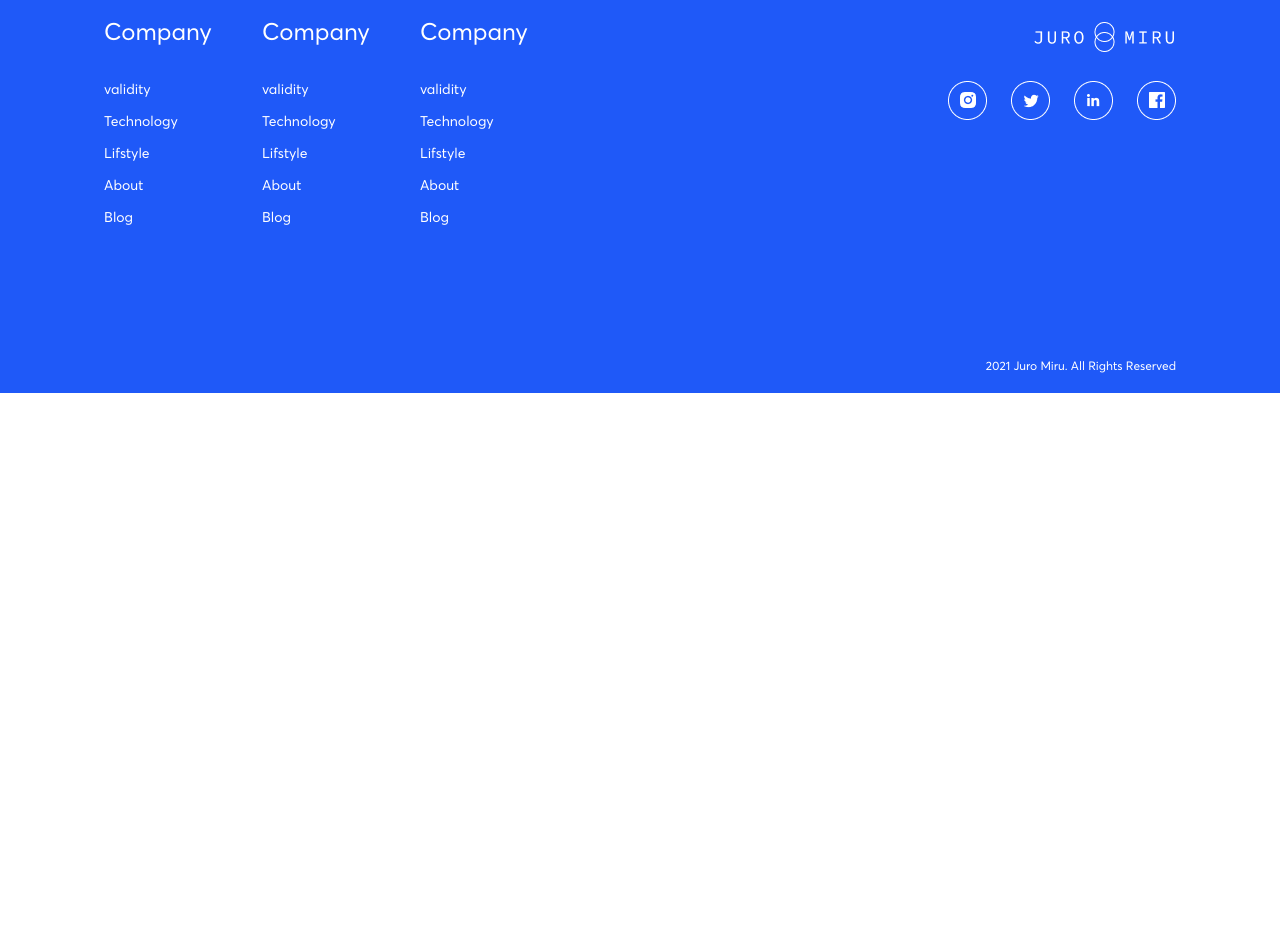
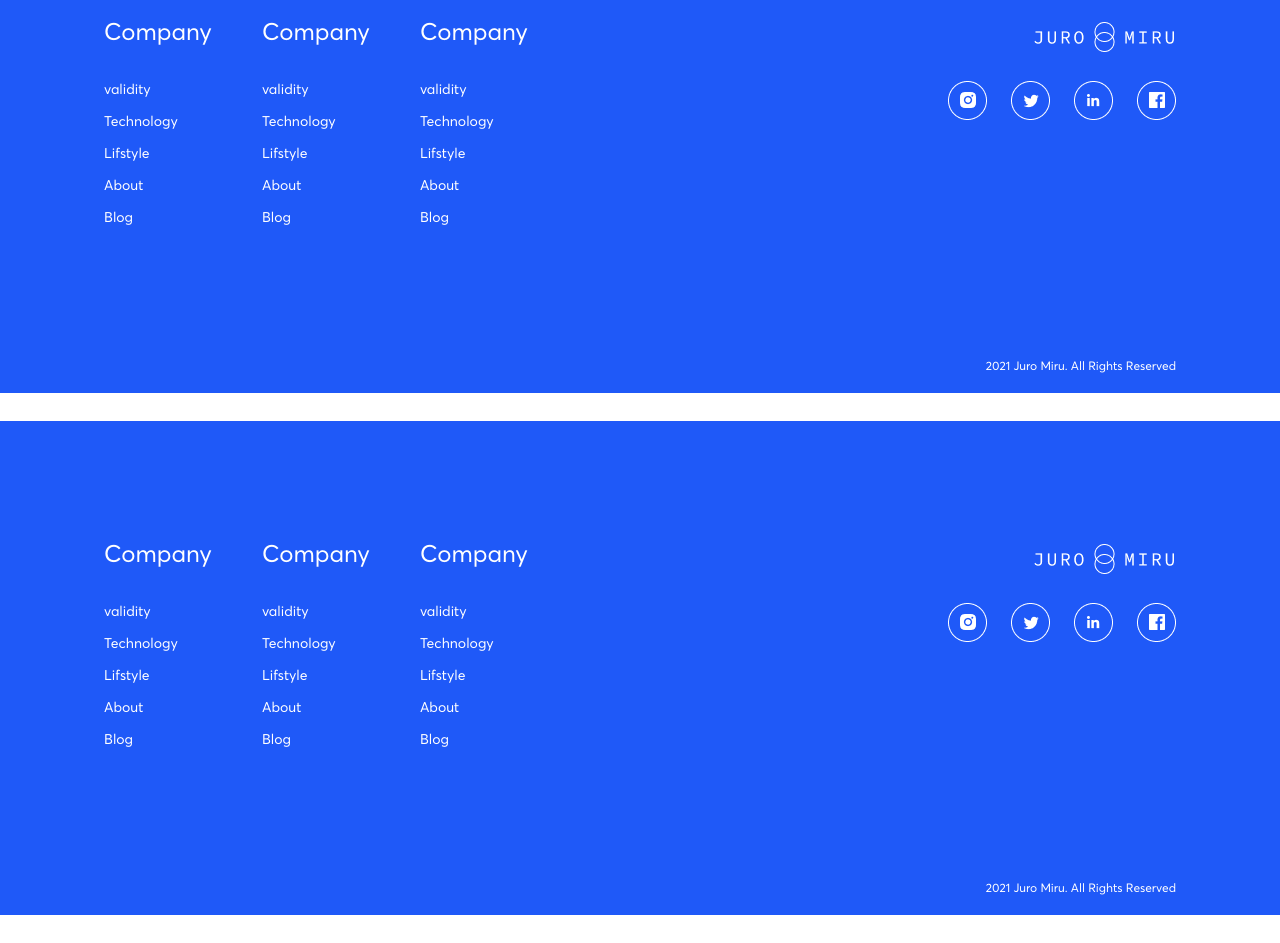
Before and after one commit to SakibSumon/juro-miru, a plain HTML site: page index.html in a window 1280 px wide. Shown: the part 7454-8397 px from the top of the page. Before the commit the page ends 7875 px from the top, so only its background shows below. Drawn offline with Linux system fonts and the light colour scheme.

Commit message:
footer-fixed

```diff
--- a/index.html
+++ b/index.html
@@ -804,5 +804,50 @@
         <p>2021 Juro Miru. All Rights Reserved</p>
       </div>
     </section>
+
+    <section class="footer">
+      <div class="footer__wrap container">
+        <div class="footer__left">
+          <div class="footer__left-col">
+            <ul>
+              <li><a href="">Company</a></li>
+              <li><a href="">validity</a></li>
+              <li><a href="">Technology</a></li>
+              <li><a href="">Lifstyle</a></li>
+              <li><a href="">About</a></li>
+              <li><a href="">Blog</a></li>
+            </ul>
+          </div>
+          <div class="footer__left-col">
+            <ul>
+              <li><a href="">Company</a></li>
+              <li><a href="">validity</a></li>
+              <li><a href="">Technology</a></li>
+              <li><a href="">Lifstyle</a></li>
+              <li><a href="">About</a></li>
+              <li><a href="">Blog</a></li>
+            </ul>
+          </div>
+          <div class="footer__left-col">
+            <ul>
+              <li><a href="">Company</a></li>
+              <li><a href="">validity</a></li>
+              <li><a href="">Technology</a></li>
+              <li><a href="">Lifstyle</a></li>
+              <li><a href="">About</a></li>
+              <li><a href="">Blog</a></li>
+            </ul>
+          </div>
+        </div>
+        <div class="footer__right">
+          <div><img src="img/Frame 944.png" alt="" /></div>
+          <img src="img/Group 1630.png" alt="" />
+        </div>
+      </div>
+      <div class="footer__copy">
+        <!-- <img src="img/2021 Juro Miru. All rights reserved..png" alt="" /> -->
+        <p>2021 Juro Miru. All Rights Reserved</p>
+      </div>
+    </section>
   </body>
 </html>
```
